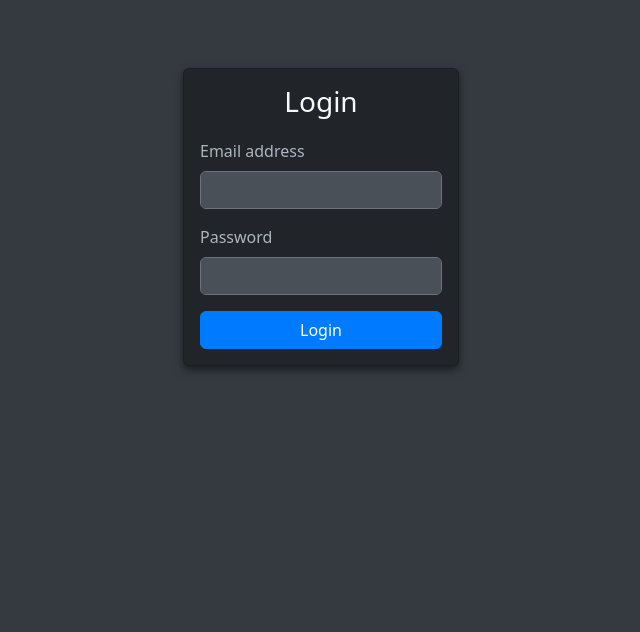
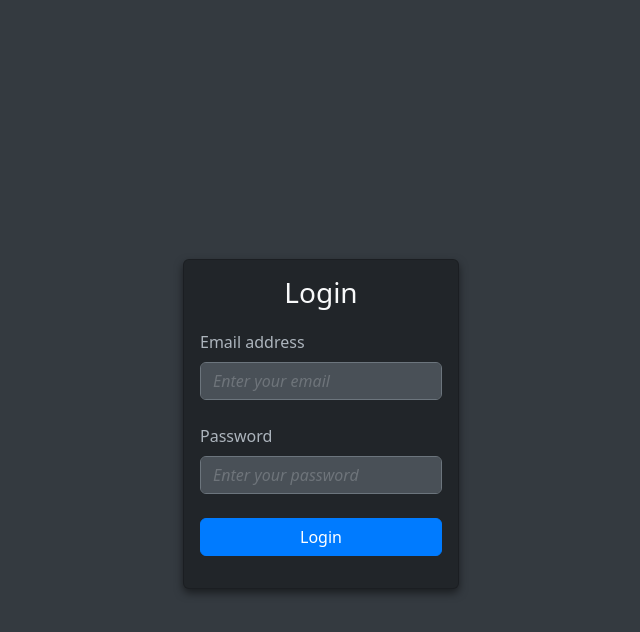
Before and after one commit to MitarKajganic/nvp-frontend, an Angular app: page / in a window 1280 px wide. Shown: the top 632 px of the page, without its empty margins (319-959 px from the left). Built offline with nearby package versions, Linux system fonts and the light colour scheme.

Commit message:
popravljen izgled login

```diff
--- a/src/app/login/login.component.css
+++ b/src/app/login/login.component.css
@@ -1,9 +1,16 @@
+.centered-container {
+    display: flex;
+    justify-content: center;
+    align-items: center;
+    min-height: 100vh;
+    padding: 20px;
+}
+
 .container {
     max-width: 600px;
 }
 
 .card {
-    margin-top: 20px;
     background-color: #212529;
     color: #f8f9fa;
     box-shadow: 0 4px 8px rgba(0, 0, 0, 0.5);
@@ -38,3 +45,8 @@
     border-color: #007bff;
     box-shadow: 0 0 0 0.2rem rgba(0, 123, 255, 0.25);
 }
+
+.form-control::placeholder {
+    color: #6e747a;
+    font-style: italic;
+}
--- a/src/app/login/login.component.html
+++ b/src/app/login/login.component.html
@@ -1,3 +1,4 @@
+<div class="centered-container">
     <div class="container mt-5">
         <div class="row justify-content-center">
             <div class="col-md-6">
@@ -5,20 +6,22 @@
                     <div class="card-body">
                         <h3 class="card-title text-center">Login</h3>
                         <form (submit)="login()">
-                        <div class="mb-3">
+                            <div class="mb-4">
                                 <label for="email" class="form-label">Email address</label>
                                 <input type="email" class="form-control" id="email" [(ngModel)]="email" name="email"
-                                required>
+                                    required placeholder="Enter your email">
                             </div>
-                        <div class="mb-3">
+                            <div class="mb-4">
                                 <label for="password" class="form-label">Password</label>
                                 <input type="password" class="form-control" id="password" [(ngModel)]="password"
-                                name="password" required>
+                                    name="password" required placeholder="Enter your password">
                             </div>
-                        <button type="submit" class="btn btn-primary w-100">Login</button>
+                            <button type="submit" class="btn btn-primary w-100 mb-3">Login</button>
+                            <div *ngIf="loginError" class="alert alert-danger alert-message">{{ loginError }}</div>
                         </form>
                     </div>
                 </div>
             </div>
         </div>
     </div>
+</div>
--- a/src/app/login/login.component.ts
+++ b/src/app/login/login.component.ts
@@ -10,6 +10,7 @@ import { jwtDecode } from 'jwt-decode';
 export class LoginComponent {
   email: string = ''
   password: string = ''
+  loginError: string = ''
 
   login(){
     if (this.email.trim() !== '' && this.password !== '') {
@@ -23,7 +24,12 @@ export class LoginComponent {
           const decoded = jwtDecode(jwt)
           console.log('Decoded JWT:', decoded)
         }).catch(error => {
-          console.error('Login error', error);
+          if (error.response && error.response.status === 403) {
+            this.loginError = 'Access denied. Check your credentials and try again.';
+          } else {
+            console.error('Login error', error);
+            this.loginError = 'An error occurred during login. Please try again later.';
+          }
         });
     }
   }
```
Lines whose indentation alone changed are shown as unchanged.
